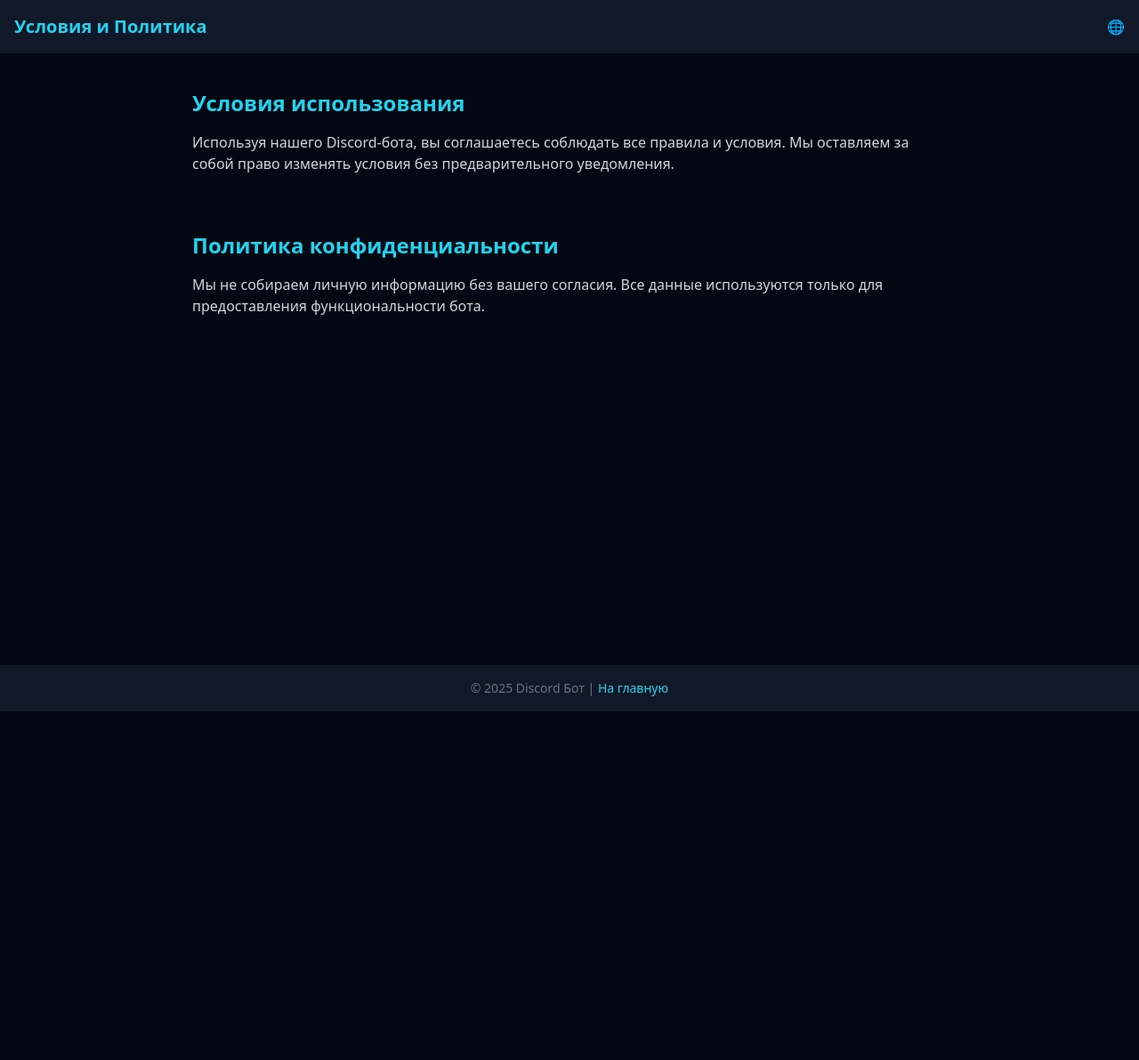
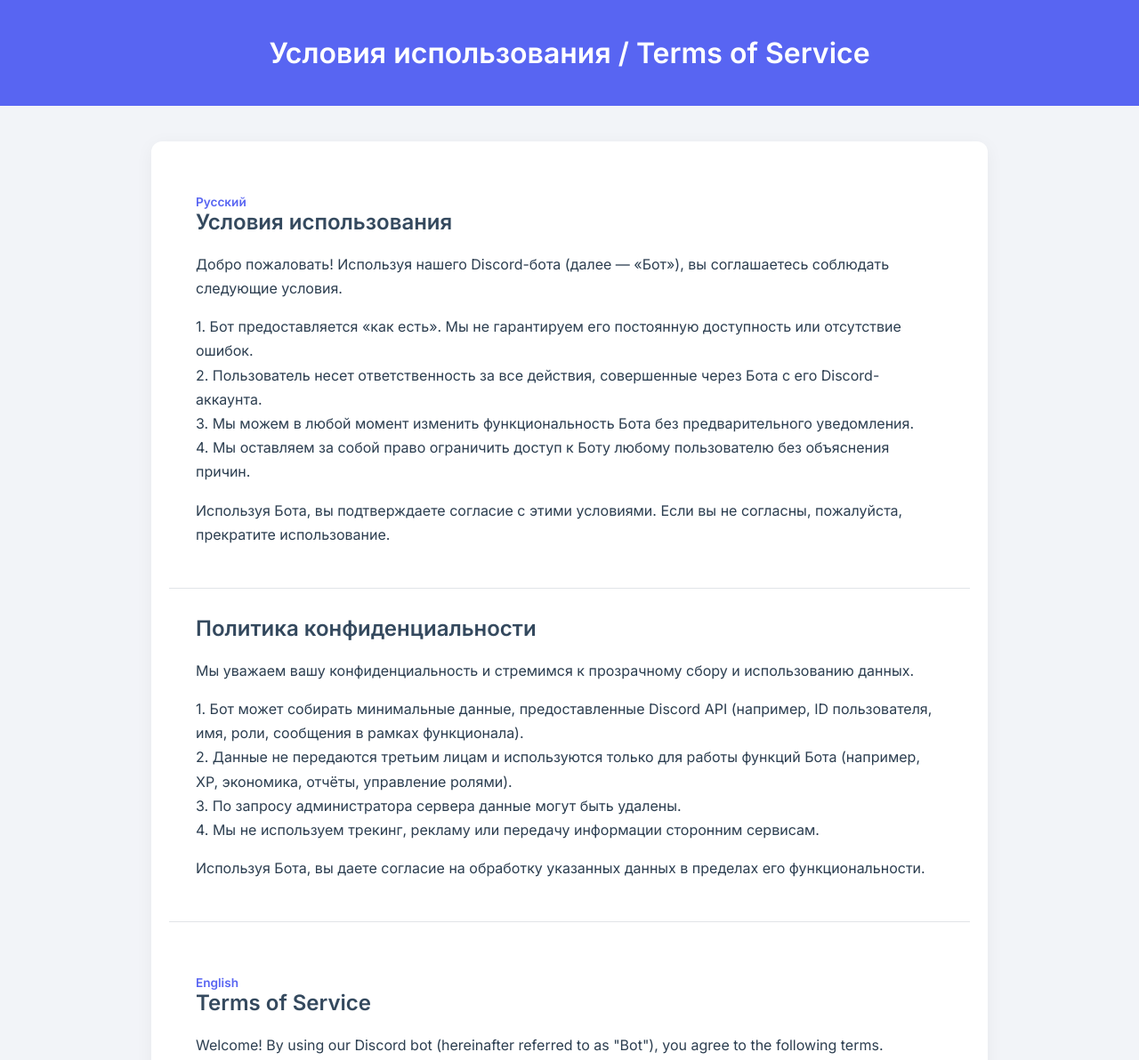
Before and after one commit to eqwzzx/t.github.io, a plain HTML site: page index.html in a window 1280 px wide. Shown: the top 1192 px of the page at 89% size. Before the commit the page ends 800 px from the top, so only its background shows below. Drawn offline with nearby package versions, Linux system fonts and the light colour scheme.

Commit message:
Update index.html

```diff
--- a/index.html
+++ b/index.html
@@ -3,69 +3,162 @@
 <head>
   <meta charset="UTF-8" />
   <meta name="viewport" content="width=device-width, initial-scale=1.0" />
-    <title>Политика и Условия | Discord Бот</title>
-    <script src="https://cdn.tailwindcss.com"></script>
+  <title>Terms of Service & Privacy Policy | Discord Bot</title>
+  <link href="https://fonts.googleapis.com/css2?family=Inter:wght@400;600&display=swap" rel="stylesheet">
   <style>
-      [data-lang="en"] { display: none; }
+    body {
+      font-family: 'Inter', sans-serif;
+      margin: 0;
+      padding: 0;
+      background-color: #f2f4f8;
+      color: #2c3e50;
+    }
+
+    header {
+      background-color: #5865F2;
+      color: white;
+      padding: 40px 20px;
+      text-align: center;
+    }
+
+    header h1 {
+      margin: 0;
+      font-size: 2rem;
+    }
+
+    main {
+      max-width: 900px;
+      margin: 40px auto;
+      padding: 0 20px;
+      background-color: white;
+      border-radius: 12px;
+      box-shadow: 0 4px 20px rgba(0, 0, 0, 0.05);
+    }
+
+    section {
+      padding: 30px;
+      border-bottom: 1px solid #e1e4e8;
+    }
+
+    section:last-child {
+      border-bottom: none;
+    }
+
+    h2 {
+      color: #34495e;
+      margin-top: 0;
+    }
+
+    p {
+      line-height: 1.7;
+    }
+
+    footer {
+      text-align: center;
+      font-size: 0.9rem;
+      color: #888;
+      padding: 20px;
+    }
+
+    .lang-label {
+      font-size: 0.85rem;
+      font-weight: 600;
+      color: #5865F2;
+      margin-top: 30px;
+    }
+
+    @media (max-width: 600px) {
+      header h1 {
+        font-size: 1.5rem;
+      }
+
+      section {
+        padding: 20px;
+      }
+    }
   </style>
 </head>
-  <body class="bg-gray-950 text-white font-sans min-h-screen flex flex-col">
-    <header class="bg-gray-900 p-4 flex justify-between items-center">
-      <h1 class="text-xl font-bold text-cyan-400">
-        <span data-lang="ru">Условия и Политика</span>
-        <span data-lang="en">Terms & Privacy</span>
-      </h1>
-      <button onclick="toggleLang()" title="Сменить язык" class="text-white hover:text-cyan-400">
-        🌐
-      </button>
+<body>
+
+  <header>
+    <h1>Условия использования / Terms of Service</h1>
   </header>
 
-    <main class="flex-grow max-w-4xl mx-auto px-6 py-10 space-y-16">
-      <!-- Terms -->
+  <main>
+
+    <!-- Russian version -->
     <section>
-        <h2 class="text-2xl font-bold text-cyan-400 mb-4" data-lang="ru">Условия использования</h2>
-        <h2 class="text-2xl font-bold text-cyan-400 mb-4" data-lang="en">Terms of Service</h2>
-        <p class="text-gray-300" data-lang="ru">
-          Используя нашего Discord-бота, вы соглашаетесь соблюдать все правила и условия. Мы оставляем за собой право изменять условия без предварительного уведомления.
+      <div class="lang-label">Русский</div>
+      <h2>Условия использования</h2>
+      <p>
+        Добро пожаловать! Используя нашего Discord-бота (далее — «Бот»), вы соглашаетесь соблюдать следующие условия.
       </p>
-        <p class="text-gray-300" data-lang="en">
-          By using our Discord bot, you agree to comply with all terms and conditions. We reserve the right to change terms without prior notice.
+      <p>
+        1. Бот предоставляется «как есть». Мы не гарантируем его постоянную доступность или отсутствие ошибок.<br>
+        2. Пользователь несет ответственность за все действия, совершенные через Бота с его Discord-аккаунта.<br>
+        3. Мы можем в любой момент изменить функциональность Бота без предварительного уведомления.<br>
+        4. Мы оставляем за собой право ограничить доступ к Боту любому пользователю без объяснения причин.
+      </p>
+      <p>
+        Используя Бота, вы подтверждаете согласие с этими условиями. Если вы не согласны, пожалуйста, прекратите использование.
       </p>
     </section>
 
-      <!-- Privacy -->
     <section>
-        <h2 class="text-2xl font-bold text-cyan-400 mb-4" data-lang="ru">Политика конфиденциальности</h2>
-        <h2 class="text-2xl font-bold text-cyan-400 mb-4" data-lang="en">Privacy Policy</h2>
-        <p class="text-gray-300" data-lang="ru">
-          Мы не собираем личную информацию без вашего согласия. Все данные используются только для предоставления функциональности бота.
+      <h2>Политика конфиденциальности</h2>
+      <p>
+        Мы уважаем вашу конфиденциальность и стремимся к прозрачному сбору и использованию данных.
       </p>
-        <p class="text-gray-300" data-lang="en">
-          We do not collect personal data without your consent. All data is used solely to provide bot functionality.
+      <p>
+        1. Бот может собирать минимальные данные, предоставленные Discord API (например, ID пользователя, имя, роли, сообщения в рамках функционала).<br>
+        2. Данные не передаются третьим лицам и используются только для работы функций Бота (например, XP, экономика, отчёты, управление ролями).<br>
+        3. По запросу администратора сервера данные могут быть удалены.<br>
+        4. Мы не используем трекинг, рекламу или передачу информации сторонним сервисам.
+      </p>
+      <p>
+        Используя Бота, вы даете согласие на обработку указанных данных в пределах его функциональности.
       </p>
     </section>
+
+    <!-- English version -->
+    <section>
+      <div class="lang-label">English</div>
+      <h2>Terms of Service</h2>
+      <p>
+        Welcome! By using our Discord bot (hereinafter referred to as "Bot"), you agree to the following terms.
+      </p>
+      <p>
+        1. The Bot is provided "as is". We do not guarantee uptime or absence of errors.<br>
+        2. You are responsible for all actions taken using the Bot from your Discord account.<br>
+        3. We reserve the right to modify the Bot’s functionality at any time without notice.<br>
+        4. We may restrict access to the Bot for any user at our sole discretion.
+      </p>
+      <p>
+        By using the Bot, you acknowledge and accept these terms. If you do not agree, please stop using it.
+      </p>
+    </section>
+
+    <section>
+      <h2>Privacy Policy</h2>
+      <p>
+        We respect your privacy and aim to be transparent about data collection and use.
+      </p>
+      <p>
+        1. The Bot may collect minimal data from Discord API (such as user ID, name, roles, or messages required for functionality).<br>
+        2. Collected data is not shared with third parties and is only used to support the Bot's features (e.g. XP, economy, reports, role management).<br>
+        3. Server admins can request data deletion.<br>
+        4. We do not use tracking, ads, or share information with external services.
+      </p>
+      <p>
+        By using the Bot, you consent to the processing of this data within the scope of its functionality.
+      </p>
+    </section>
+
   </main>
 
-    <footer class="bg-gray-900 text-center py-4 text-sm text-gray-500">
-      &copy; 2025 Discord Бот | <a href="index.html" class="text-cyan-400 hover:underline" data-lang="ru">На главную</a>
-      <a href="index.html" class="text-cyan-400 hover:underline" data-lang="en">Back to Home</a>
+  <footer>
+    © 2025 Your Discord Bot. All rights reserved.
   </footer>
 
-    <script>
-      function toggleLang() {
-        const lang = localStorage.getItem('siteLang') === 'ru' ? 'en' : 'ru';
-        localStorage.setItem('siteLang', lang);
-        updateLangDisplay(lang);
-      }
-
-      function updateLangDisplay(lang) {
-        document.querySelectorAll('[data-lang]').forEach(el => {
-          el.style.display = el.getAttribute('data-lang') === lang ? '' : 'none';
-        });
-      }
-
-      const savedLang = localStorage.getItem('siteLang') || 'ru';
-      updateLangDisplay(savedLang);
-    </script>
 </body>
 </html>
```
Lines whose indentation alone changed are shown as unchanged.
